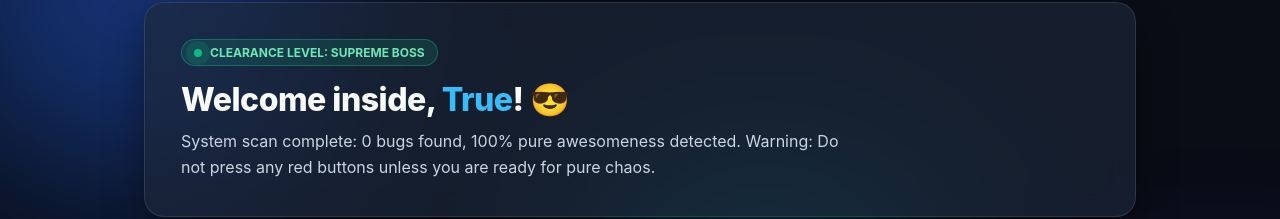
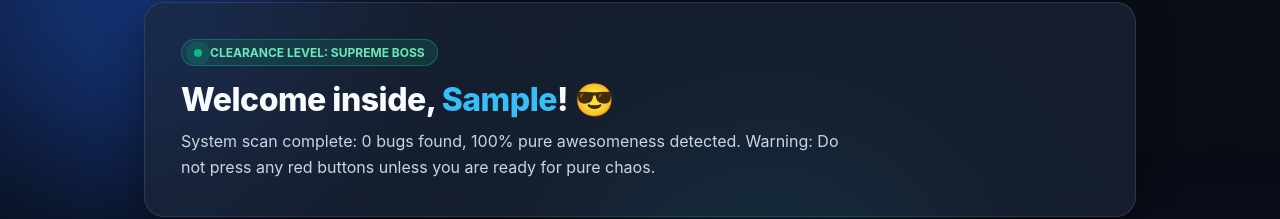
Before and after one commit to AsikAlam/JunctionTeam, a plain HTML site: page dashboard.html in a window 1280 px wide. Shown: the part 111-330 px from the top of the page. Drawn offline with Linux system fonts and the light colour scheme; sample sign-in values are in the browser's storage.

Commit message:
Update dashboard.html

```diff
--- a/dashboard.html
+++ b/dashboard.html
@@ -309,8 +309,16 @@
 <body>
 
   <script>
-    // Guard against unauthenticated direct visits
-    if (sessionStorage.getItem("isLoggedIn") !== "true") {
+    // Read session created by index.html (localStorage.jt_session) or sessionStorage fallback
+    let activeSession = null;
+    try {
+      activeSession = JSON.parse(localStorage.getItem("jt_session") || "null");
+    } catch (_) {
+      activeSession = null;
+    }
+
+    const isSessionStorageAuth = sessionStorage.getItem("isLoggedIn") === "true";
+    if (!activeSession && !isSessionStorageAuth) {
       window.location.href = "index.html";
     }
   </script>
@@ -380,9 +388,13 @@
   <div id="toast">Message here</div>
 
   <script>
-    // Display logged-in user
-    const user = sessionStorage.getItem("loggedUser") || "Boss";
-    document.getElementById("userDisplay").textContent = user.charAt(0).toUpperCase() + user.slice(1);
+    // Display logged-in user from jt_session or sessionStorage
+    const user =
+      (activeSession && activeSession.username) ||
+      sessionStorage.getItem("loggedUser") ||
+      "Admin";
+    document.getElementById("userDisplay").textContent =
+      user.charAt(0).toUpperCase() + user.slice(1);
 
     // Helper for pop-up toast messages
     const toast = document.getElementById("toast");
@@ -508,6 +520,7 @@
 
     // Logout
     document.getElementById("logoutBtn").addEventListener("click", () => {
+      localStorage.removeItem("jt_session");
       sessionStorage.clear();
       window.location.href = "index.html";
     });
```
